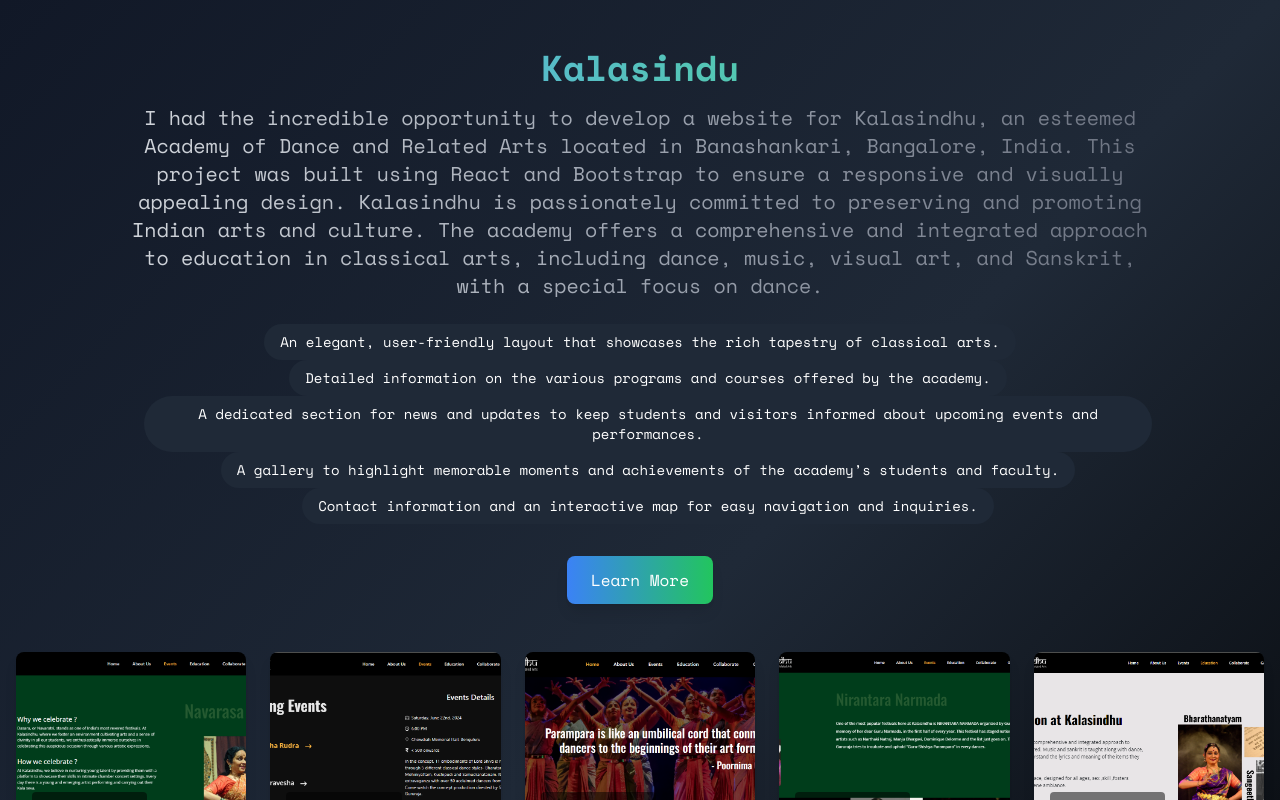
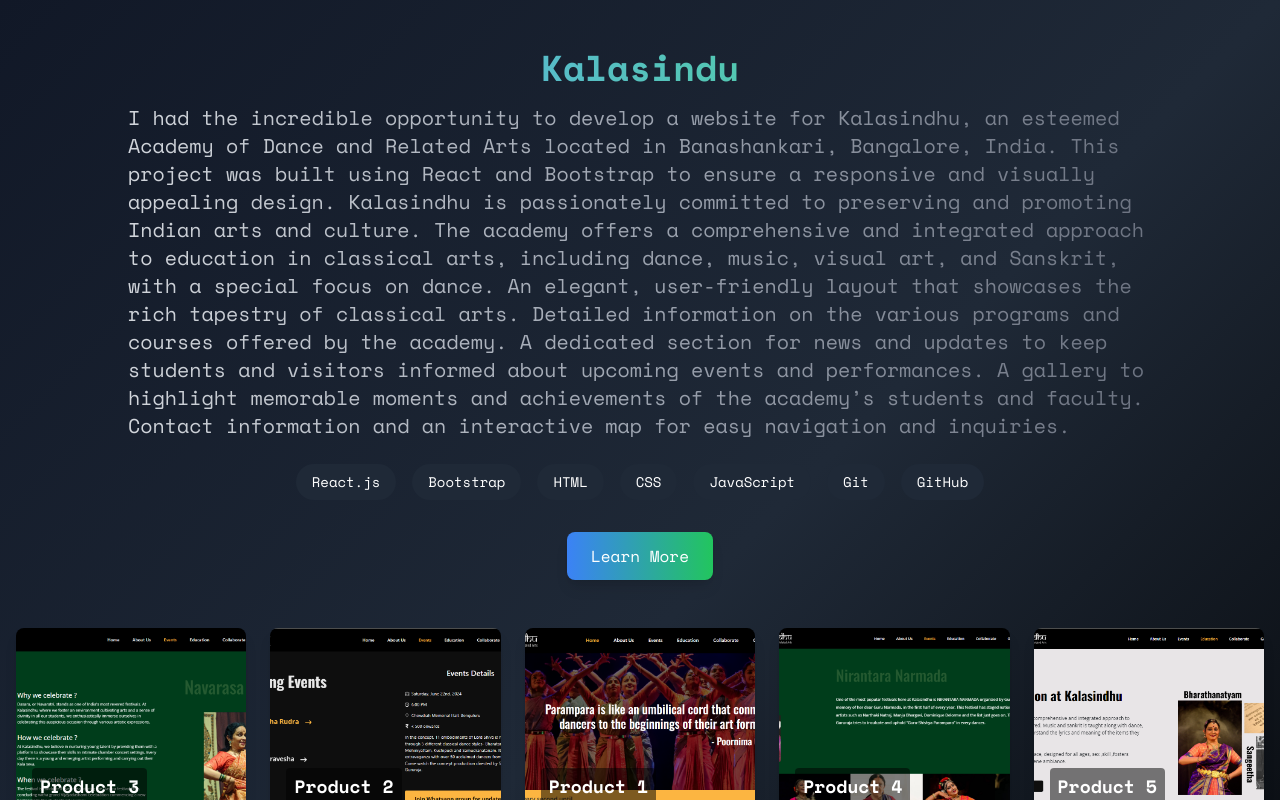
Before and after one commit to jagadish011/Jagadish, a React (Vite) app: page /kalasindu in a window 1280 px wide. Shown: the top 800 px of the page. Built offline with nearby package versions, Linux system fonts and the light colour scheme.

Commit message:
changes in the project des

```diff
--- a/src/components/Edmentor.jsx
+++ b/src/components/Edmentor.jsx
@@ -15,38 +15,45 @@
   }, []);
 
   const products = [
-    { title: "Product 3", thumbnail: a3 },
-    { title: "Product 2", thumbnail: a2 },
-    { title: "Product 1", thumbnail: a1 },
-    { title: "Product 4", thumbnail: a4 },
-    { title: "Product 5", thumbnail: a5 },
-    { title: "Product 6", thumbnail: a6 },
-    { title: "Product 7", thumbnail: a7 },
-    { title: "Product 8", thumbnail: a8 },
-    { title: "Product 1", thumbnail: a1 },
-    { title: "Product 4", thumbnail: a4 },
-    { title: "Product 5", thumbnail: a5 },
-    { title: "Product 4", thumbnail: a4 },
-    { title: "Product 5", thumbnail: a5 },
-    { title: "Product 6", thumbnail: a6 },
+    { thumbnail: a3 },
+    { thumbnail: a2 },
+    { thumbnail: a1 },
+    { thumbnail: a4 },
+    { thumbnail: a5 },
+    { thumbnail: a6 },
+    { thumbnail: a7 },
+    { thumbnail: a8 },
+    { thumbnail: a1 },
+    { thumbnail: a4 },
+    { thumbnail: a5 },
+    { thumbnail: a4 },
+    { thumbnail: a5 },
+    { thumbnail: a6 },
   ];
 
   const links = [{ title: "Learn More", link: "https://theedmentor.com/" }];
 
   return (
-    <div className="container mx-auto py-6 px-4 sm:px-6 lg:px-8 font-spaceMono">
+    <div className=" font-spaceMono">
       {/* Adding the HeroParallax component here */}
       <HeroParallax
         products={products}
         projectTitle="Edmentor"
         projectDescription=" EdMentor is an online platform designed to connect individuals with experienced mentors, offering personalized guidance for educational and career growth. The platform emphasizes one-on-one mentorship and collaboration with industry partners to ensure job readiness.
-        Provide a seamless mentoring experience with features like mentor matching, real-time communication, and a dynamic learning environment."
+        Provide a seamless mentoring experience with features like mentor matching, real-time communication, and a dynamic learning environment.
+        Developed the Signup and Landing Pages: Built fully responsive, user-friendly pages to facilitate an intuitive user experience.
+        API Integration: Integrated multiple APIs for fetching mentor and mentee data, implementing user authentication, and managing data flow between the frontend and backend.
+        Mentorship Dashboard: Worked on creating dynamic, personalized dashboards for both mentors and mentees to track progress, schedule meetings, and exchange resources.
+        Responsive Design: Ensured cross-device compatibility using modern CSS frameworks and best practices in design.
+        Worked closely with UI/UX designers to translate design wireframes into a functional and engaging user interface."
         technologies={[
-          "Developed the Signup and Landing Pages: Built fully responsive, user-friendly pages to facilitate an intuitive user experience.",
-          "API Integration: Integrated multiple APIs for fetching mentor and mentee data, implementing user authentication, and managing data flow between the frontend and backend.",
-          "Mentorship Dashboard: Worked on creating dynamic, personalized dashboards for both mentors and mentees to track progress, schedule meetings, and exchange resources.",
-          "Responsive Design: Ensured cross-device compatibility using modern CSS frameworks and best practices in design.",
-          "Worked closely with UI/UX designers to translate design wireframes into a functional and engaging user interface.",
+          "React",
+          "Tailwind CSS",
+          "JavaScript",
+          "Node.js",
+          "Express.js",
+          "MongoDB",
+          "Razorpay",
         ]}
         links={links}
       />
--- a/src/components/Kalasindu.jsx
+++ b/src/components/Kalasindu.jsx
@@ -40,13 +40,20 @@
       <HeroParallax
         products={products}
         projectTitle="Kalasindu"
-        projectDescription="I had the incredible opportunity to develop a website for Kalasindhu, an esteemed Academy of Dance and Related Arts located in Banashankari, Bangalore, India. This project was built using React and Bootstrap to ensure a responsive and visually appealing design. Kalasindhu is passionately committed to preserving and promoting Indian arts and culture. The academy offers a comprehensive and integrated approach to education in classical arts, including dance, music, visual art, and Sanskrit, with a special focus on dance."
+        projectDescription="I had the incredible opportunity to develop a website for Kalasindhu, an esteemed Academy of Dance and Related Arts located in Banashankari, Bangalore, India. This project was built using React and Bootstrap to ensure a responsive and visually appealing design. Kalasindhu is passionately committed to preserving and promoting Indian arts and culture. The academy offers a comprehensive and integrated approach to education in classical arts, including dance, music, visual art, and Sanskrit, with a special focus on dance.
+        An elegant, user-friendly layout that showcases the rich tapestry of classical arts.
+        Detailed information on the various programs and courses offered by the academy.
+        A dedicated section for news and updates to keep students and visitors informed about upcoming events and performances.
+        A gallery to highlight memorable moments and achievements of the academy’s students and faculty.
+        Contact information and an interactive map for easy navigation and inquiries."
         technologies={[
-          "An elegant, user-friendly layout that showcases the rich tapestry of classical arts.",
-          "Detailed information on the various programs and courses offered by the academy.",
-          "A dedicated section for news and updates to keep students and visitors informed about upcoming events and performances.",
-          "A gallery to highlight memorable moments and achievements of the academy’s students and faculty.",
-          "Contact information and an interactive map for easy navigation and inquiries.",
+          "React.js",
+          "Bootstrap",
+          "HTML",
+          "CSS",
+          "JavaScript",
+          "Git",
+          "GitHub",
         ]}
         links={links}
       />
--- a/src/components/ui/HeroParallax.jsx
+++ b/src/components/ui/HeroParallax.jsx
@@ -57,7 +57,7 @@
         <h1 className="text-4xl font-bold mb-4 bg-gradient-to-r from-blue-400 to-green-400 text-transparent bg-clip-text">
           {projectTitle}
         </h1>
-        <p className="text-lg sm:text-xl mb-6 leading-relaxed bg-gradient-to-r from-gray-300 via-gray-400 to-gray-500 text-transparent bg-clip-text">
+        <p className="text-lg sm:text-xl mb-6 leading-relaxed bg-gradient-to-r from-gray-300 via-gray-400 to-gray-500 text-transparent bg-clip-text text-left">
           {projectDescription}
         </p>
         <ul className="list-none flex flex-wrap justify-center space-x-4 mb-8">
```
Also changed, not shown: src/components/ui/Heroparallex.css (added, +32 -0 lines).
